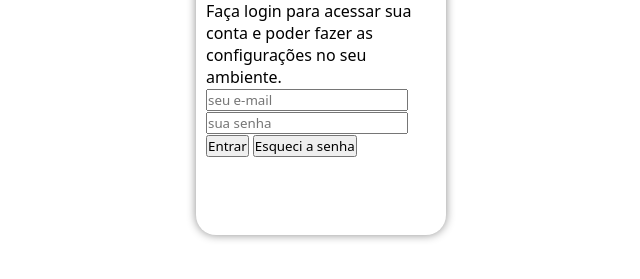
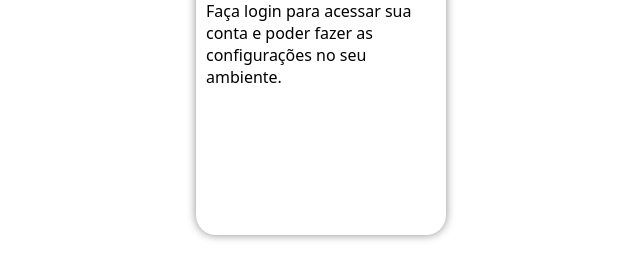
Before and after one commit to lucassantos1100/projeto-login, a plain HTML site: page index.html in a window 1280 px wide. Shown: the part 415-694 px from the top of the page, without its empty margins (319-959 px from the left). Drawn offline with Linux system fonts and the light colour scheme.

Commit message:
atualizações

```diff
--- a/index.html
+++ b/index.html
@@ -17,10 +17,7 @@
                 <h1>Login</h1>
                 <p>Seja bem-vindo(a) novamente. Faça login para acessar sua conta e poder fazer as configurações no seu ambiente.</p>
                 <form action="login.php" method="post">
-                    <input type="email" name="email" id="iemail" placeholder="seu e-mail" required>
-                    <input type="password" name="senha" id="isenha" placeholder="sua senha" required>
-                    <input type="submit" value="Entrar" id="entrar">
-                    <input type="submit" value="Esqueci a senha" id="esqs">
+
                 </form>
             </div>
         </section>
```
